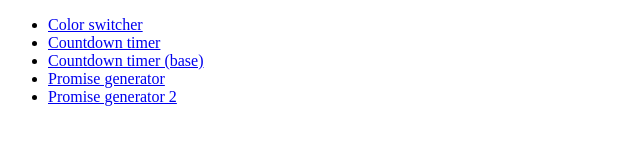
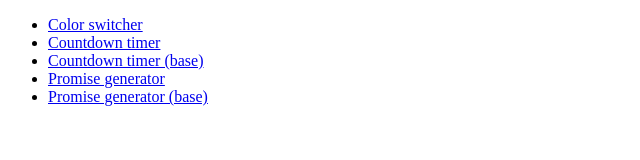
Before and after one commit to Roman80-IT/goit-js-hw-09, a plain HTML site: page index.html in a window 1280 px wide. Shown: the full height of the page, 0-640 px from the left. Drawn offline with Linux system fonts and the light colour scheme.

Commit message:
Deploying to gh-pages from @ Roman80-IT/goit-js-hw-09@2ededf47187e19be80d96ca6a11796dbe8630e1e 🚀

```diff
--- a/index.html
+++ b/index.html
@@ -1 +1 @@
-<!DOCTYPE html><html lang="en"><head><meta charset="utf-8"><meta name="viewport" content="width=device-width, initial-scale=1.0"><title>Homework 9</title><link rel="stylesheet" href="/goit-js-hw-09/01-color-switcher.19950fa6.css"></head><body> <ul> <li><a href="/goit-js-hw-09/01-color-switcher.html">Color switcher</a></li> <li><a href="/goit-js-hw-09/02-timer.html">Countdown timer</a></li> <li><a href="/goit-js-hw-09/02-timer-P.html">Countdown timer (base)</a></li> <li><a href="/goit-js-hw-09/03-promises.html">Promise generator</a></li> <li><a href="/goit-js-hw-09/03-promises-P.html">Promise generator 2</a></li> </ul> </body></html>
+<!DOCTYPE html><html lang="en"><head><meta charset="utf-8"><meta name="viewport" content="width=device-width, initial-scale=1.0"><title>Homework 9</title><link rel="stylesheet" href="/goit-js-hw-09/01-color-switcher.19950fa6.css"></head><body> <ul> <li><a href="/goit-js-hw-09/01-color-switcher.html">Color switcher</a></li> <li><a href="/goit-js-hw-09/02-timer.html">Countdown timer</a></li> <li><a href="/goit-js-hw-09/02-timer-P.html">Countdown timer (base)</a></li> <li><a href="/goit-js-hw-09/03-promises.html">Promise generator</a></li> <li><a href="/goit-js-hw-09/03-promises-P.html">Promise generator (base)</a></li> </ul> </body></html>
```
Also changed, not shown: 2 other files.
